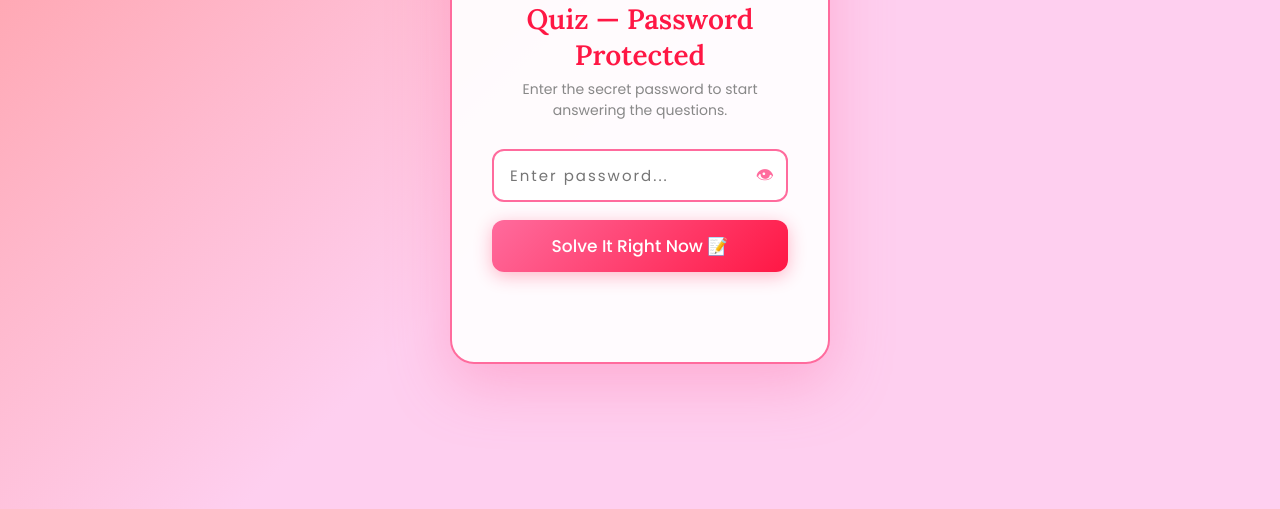
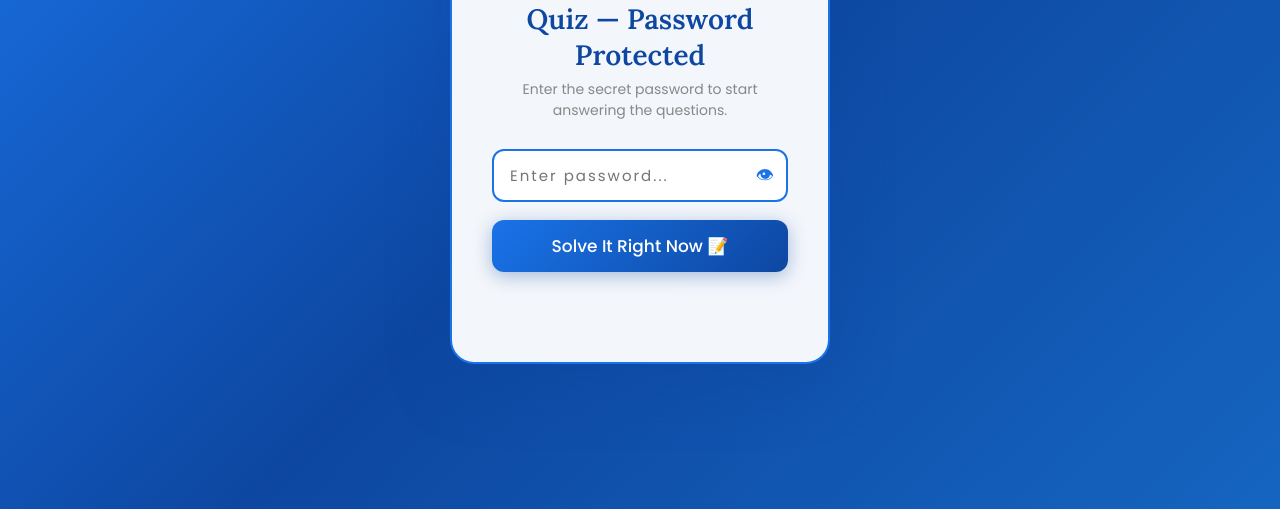
Before and after one commit to LetSideQuiz/quiz, a plain HTML site: page index.html in a window 1280 px wide. Shown: the part 291-800 px from the top of the page. Drawn offline with Linux system fonts and the light colour scheme.

Commit message:
Update index.html

```diff
--- a/index.html
+++ b/index.html
@@ -23,46 +23,46 @@
         #lockScreen {
             position: fixed; top: 0; left: 0;
             width: 100vw; height: 100vh;
-            background: linear-gradient(135deg, #ff9a9e 0%, #fecfef 50%, #fecfef 100%);
+            background: linear-gradient(135deg, #1a73e8 0%, #0d47a1 50%, #1565c0 100%);
             display: flex; align-items: center; justify-content: center;
             z-index: 9999;
         }
         .lock-card {
-            background: rgba(255,255,255,0.92);
+            background: rgba(255,255,255,0.95);
             border-radius: 24px; padding: 48px 40px;
-            box-shadow: 0 20px 60px rgba(255,107,157,0.35);
+            box-shadow: 0 20px 60px rgba(13,71,161,0.4);
             text-align: center; max-width: 380px; width: 90%;
-            border: 2.5px solid #ff6b9d;
+            border: 2.5px solid #1a73e8;
         }
         .lock-icon { font-size: 52px; margin-bottom: 18px; animation: pulse 2s infinite; }
         @keyframes pulse { 0%,100%{transform:scale(1)} 50%{transform:scale(1.12)} }
-        .lock-title { font-family: 'Lora', serif; font-size: 28px; font-weight: 600; color: #ff1744; margin-bottom: 6px; }
+        .lock-title { font-family: 'Lora', serif; font-size: 28px; font-weight: 600; color: #0d47a1; margin-bottom: 6px; }
         .lock-subtitle { font-size: 14px; color: #888; margin-bottom: 28px; font-family: 'Poppins', sans-serif; }
         .pw-wrapper { position: relative; margin-bottom: 18px; }
         #pwInput {
             width: 100%; padding: 13px 46px 13px 16px;
-            border: 2px solid #ff6b9d; border-radius: 12px;
+            border: 2px solid #1a73e8; border-radius: 12px;
             font-size: 15px; font-family: 'Poppins', sans-serif;
             outline: none; background: #fff; color: #333;
             letter-spacing: 2px; transition: border 0.2s;
         }
-        #pwInput:focus { border-color: #ff1744; box-shadow: 0 0 0 3px rgba(255,23,68,0.12); }
+        #pwInput:focus { border-color: #0d47a1; box-shadow: 0 0 0 3px rgba(26,115,232,0.15); }
         #togglePw {
             position: absolute; right: 14px; top: 50%; transform: translateY(-50%);
             background: none; border: none; cursor: pointer;
-            font-size: 18px; color: #ff6b9d; padding: 0; line-height: 1;
+            font-size: 18px; color: #1a73e8; padding: 0; line-height: 1;
         }
         #openBtn {
             width: 100%; padding: 13px;
-            background: linear-gradient(135deg, #ff6b9d, #ff1744);
+            background: linear-gradient(135deg, #1a73e8, #0d47a1);
             color: white; border: none; border-radius: 12px;
             font-size: 17px; font-family: 'Poppins', sans-serif; font-weight: 500;
             cursor: pointer; transition: transform 0.15s, box-shadow 0.15s;
-            box-shadow: 0 4px 18px rgba(255,23,68,0.3);
+            box-shadow: 0 4px 18px rgba(13,71,161,0.35);
         }
-        #openBtn:hover { transform: translateY(-2px); box-shadow: 0 8px 24px rgba(255,23,68,0.4); }
+        #openBtn:hover { transform: translateY(-2px); box-shadow: 0 8px 24px rgba(13,71,161,0.45); }
         #openBtn:active { transform: scale(0.97); }
-        #errMsg { color: #ff1744; font-size: 13px; margin-top: 10px; height: 18px; animation: shake 0.3s ease; }
+        #errMsg { color: #0d47a1; font-size: 13px; margin-top: 10px; height: 18px; animation: shake 0.3s ease; }
         @keyframes shake { 0%,100%{transform:translateX(0)} 25%{transform:translateX(-6px)} 75%{transform:translateX(6px)} }
         .attempts-info { font-size: 11px; color: #bbb; margin-top: 14px; }
 
@@ -296,10 +296,7 @@
 
             <div class="letter-body">
                 <p class="greeting">My love,</p>
-                <p>Reading your letter made my heart skip a beat. Every single word touched the deepest part of my soul. You have no idea how much you mean to me too.</p>
-                <p>Being with you is the safest, happiest place I have ever known. You make even the ordinary days feel extraordinary. Your love is the most beautiful thing that has ever happened to me.</p>
-                <p>I think about you every morning when I wake up and every night before I sleep. You are my calm in every storm, my smile in every sadness.</p>
-                <p>I love you more than you will ever know, and I promise to love you every single day.</p>
+                <p>I....</p>
                 <div class="signature">
                     Yours completely,<br>
                     Anu
```
